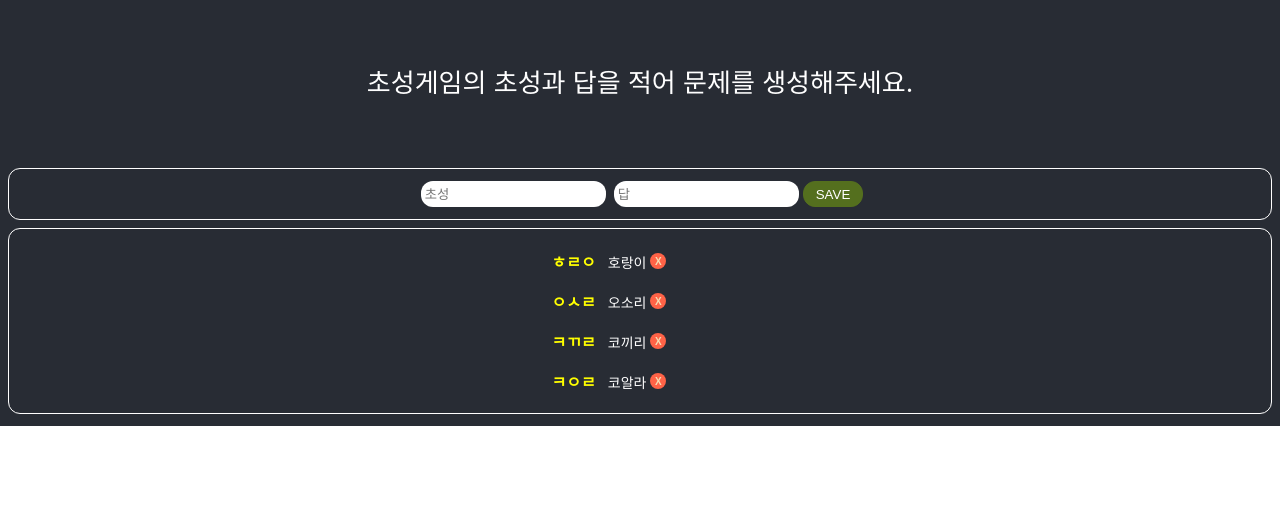
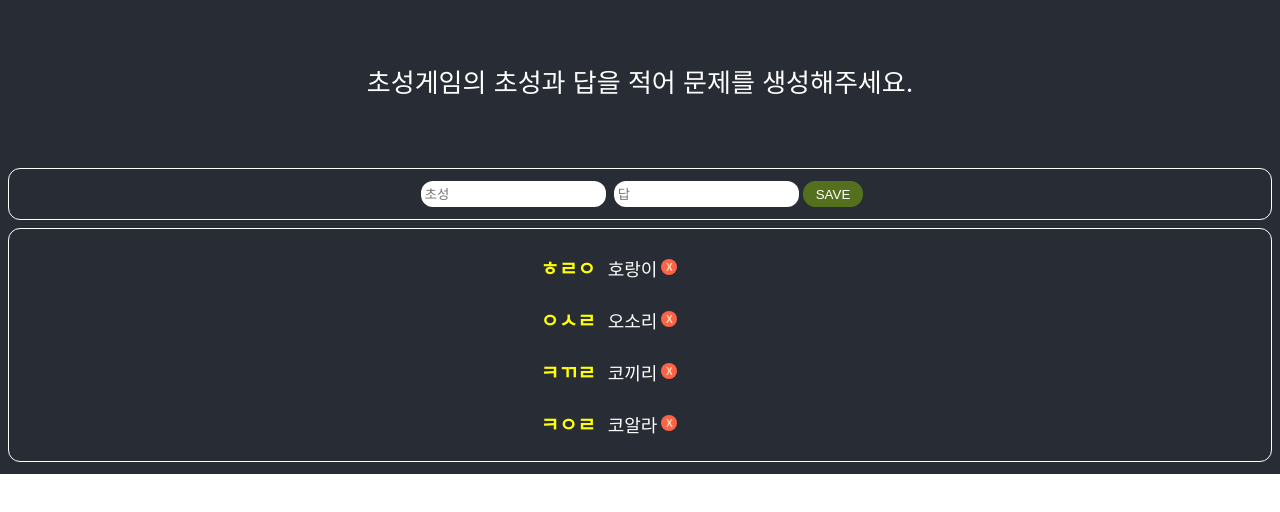
Before and after one commit to JUHEEBAEK/react-playground, a React (Create React App) app: page / in a window 1280 px wide. Shown: the top 512 px of the page. Built offline with nearby package versions, Linux system fonts and the light colour scheme.

Commit message:
[fix] 게임 리스트 스타일 변경 (리스트 height 늘리기)

```diff
--- a/src/GameList/style.css
+++ b/src/GameList/style.css
@@ -14,6 +14,7 @@
     padding: 4px;
     display: flex;
     width: 90vw;
+    height: 36px;
     justify-content: center;
     align-items: center;
     cursor: pointer;
@@ -24,14 +25,14 @@
 }
 
 .text-initial {
-    font-size: 16px;
+    font-size: 20px;
     font-weight: 600;
     color: yellow;
     padding: 12px;
 }
 
 .text-answer {
-    font-size: 14px;
+    font-size: 18px;
     font-weight: 300;
 }
 
```
